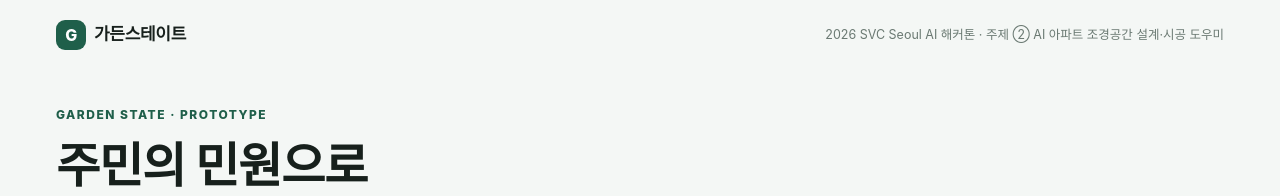
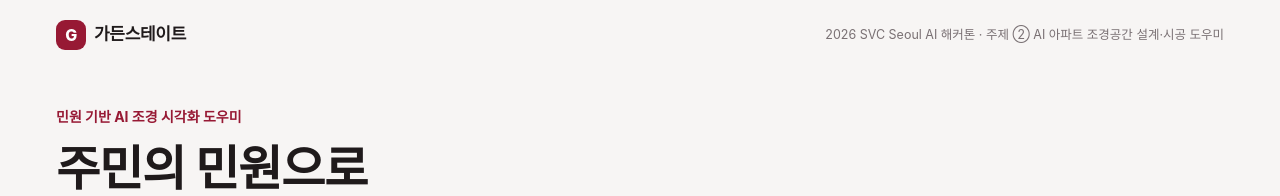
Before and after one commit to gardenstate-2026/gardenstate-web, a React (Vite) app: page / in a window 1280 px wide. Shown: the top 196 px of the page. Built offline with nearby package versions, Linux system fonts and the light colour scheme; no server answers; a web font is replaced by a local one.

Commit message:
style: 힐스테이트 버건디 컬러 적용 및 서비스 소개 문구 변경
- 포인트 컬러를 힐스테이트 시그니처 버건디(#971934)로 변경, 배경·선을 웜그레이로 조정
- 히어로 상단 문구를 '민원 기반 AI 조경 시각화 도우미'로 변경

```diff
--- a/src/app/App.module.css
+++ b/src/app/App.module.css
@@ -48,9 +48,9 @@
 
 .eyebrow {
   margin: 0;
-  font-size: 12px;
-  font-weight: 800;
-  letter-spacing: 1.5px;
+  font-size: 14px;
+  font-weight: 700;
+  letter-spacing: 0;
   color: var(--brand);
 }
 
@@ -334,7 +334,7 @@
 }
 
 .legendOn {
-  color: #971934;
+  color: var(--brand);
   font-size: 9px;
 }
 
@@ -355,7 +355,7 @@
 .glow {
   box-shadow:
     0 0 0 4px var(--bg),
-    0 0 0 8px #971934;
+    0 0 0 8px var(--brand);
 }
 
 .legendItem {
--- a/src/app/App.tsx
+++ b/src/app/App.tsx
@@ -79,7 +79,7 @@ export function App() {
       </header>
 
       <section className={styles.hero}>
-        <p className={styles.eyebrow}>GARDEN STATE · PROTOTYPE</p>
+        <p className={styles.eyebrow}>민원 기반 AI 조경 시각화 도우미</p>
         <h1 className={styles.title}>
           주민의 민원으로
           <br />
--- a/src/shared/styles/global.css
+++ b/src/shared/styles/global.css
@@ -1,18 +1,24 @@
 @import url("https://cdn.jsdelivr.net/gh/orioncactus/pretendard@v1.3.9/dist/web/variable/pretendardvariable.min.css");
 
+/*
+ * 컬러: 현대건설 힐스테이트 시그니처 '버건디' 계열.
+ * 공식 HEX가 공개돼 있지 않아 my HILLS 앱 화면에서 추출한 #971934를 기준으로 삼았다.
+ * 배치도(조경)는 식물 초록을 유지해 브랜드색과 구분한다.
+ */
 :root {
-  --bg: #f4f7f5;
+  --bg: #f7f5f4;
   --surface: #ffffff;
-  --surface-2: #eef3f0;
-  --ink-1: #17201c;
-  --ink-2: #3c4a44;
-  --ink-3: #6b7a73;
-  --line: #dde6e1;
-  --line-strong: #b9c7c0;
+  --surface-2: #f2eeed;
+  --ink-1: #1f1a1b;
+  --ink-2: #4a4245;
+  --ink-3: #7a7174;
+  --line: #e7e1e1;
+  --line-strong: #c9bfc1;
 
-  --brand: #1f5f4a;
-  --accent: #2f8f6b;
-  --accent-soft: #e3f2ea;
+  --brand: #971934;
+  --brand-dark: #7a1229;
+  --accent: #971934;
+  --accent-soft: #f7e9ec;
   --danger: #d23c31;
   --warn: #9a5a00;
   --warn-soft: #fff1d6;
```
